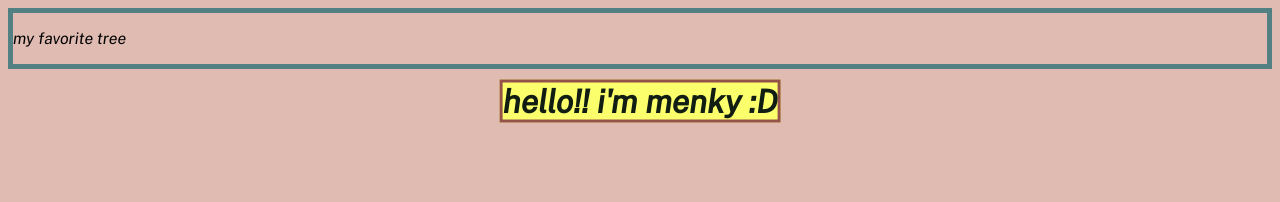
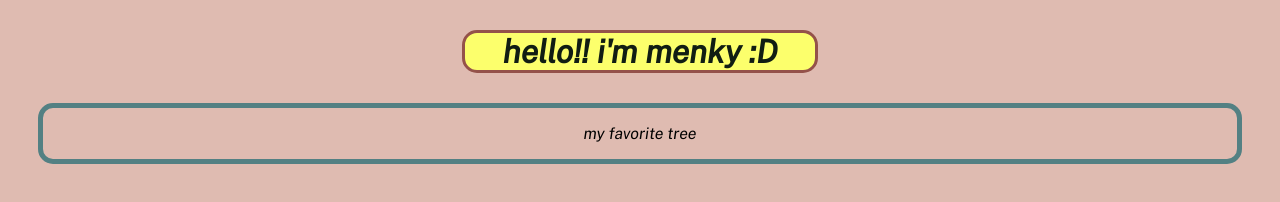
Before and after one commit to staten-island-tech/css-blogpost-project-jessychui, a plain HTML site: page index.html in a window 1280 px wide. Drawn offline with nearby package versions, Linux system fonts and the light colour scheme.

Commit message:
Update style.css

```diff
--- a/style.css
+++ b/style.css
@@ -3,16 +3,27 @@ body {
   background-color: #dfbbb1;
 }
 .child {
+  border-radius: 15px;
   border: 3px solid #94524a;
-  position: absolute;
-  top: 10%;
-  left: 50%;
-  transform: translate(-50%, -50%);
-  display: block;
   background-color: #fcff6c;
+  width: 350px;
+  margin: 30px auto;
+  text-align: center;
   color: #111d13;
   font-size: xx-large;
 }
 .blog-1 {
   border: 5px solid #538083;
+  border-radius: 15px;
+  margin: 30px;
+  text-align: center;
+
 }
+
+.container {
+  display: flex;
+  justify-content: space-evenly;
+  align-items: center;
+  width: 100%;
+
+}
```
